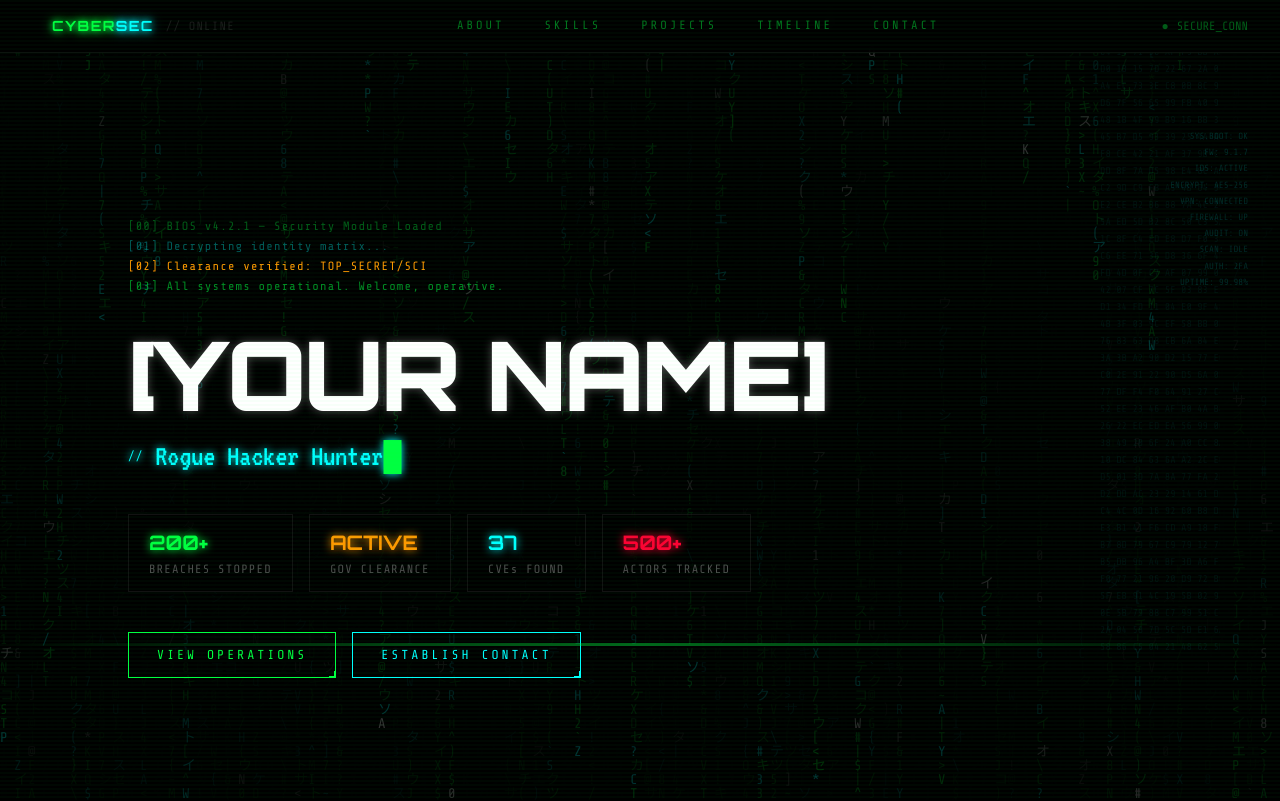
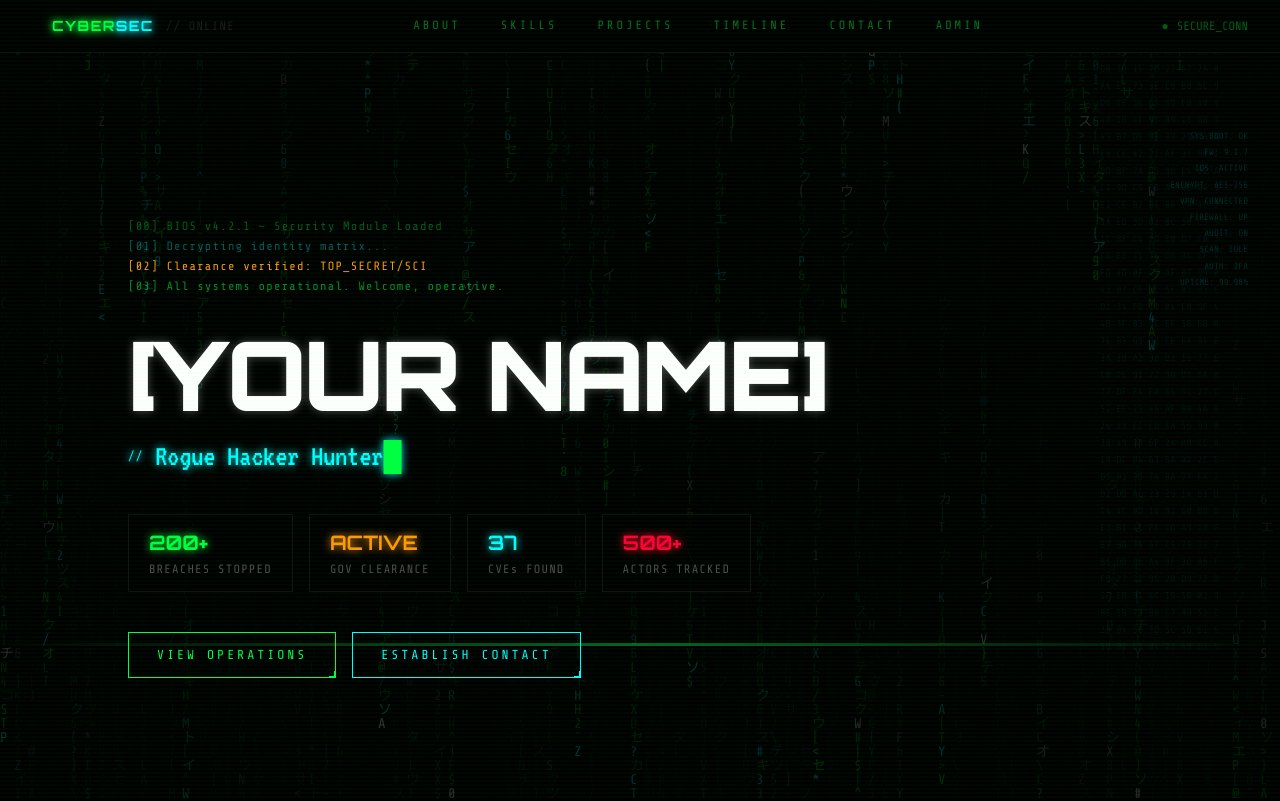
Before and after one commit to Charitardha555/Portfolio, a Next.js app: page / in a window 1280 px wide. Shown: the top 801 px of the page. Built offline with nearby package versions, Linux system fonts and the light colour scheme.

Commit message:
Update page.tsx

```diff
--- a/app/page.tsx
+++ b/app/page.tsx
@@ -84,7 +84,7 @@ export default function Home() {
           <span className="text-white/10 text-xs tracking-widest">// ONLINE</span>
         </div>
         <div className="hidden md:flex items-center gap-10">
-          {["about", "skills", "projects", "timeline", "contact"].map((item) => (
+          {["about", "skills", "projects", "timeline", "contact", "Admin"].map((item) => (
             <a key={item} href={"#" + item} className="nav-link-v2">{item}</a>
           ))}
         </div>
```
